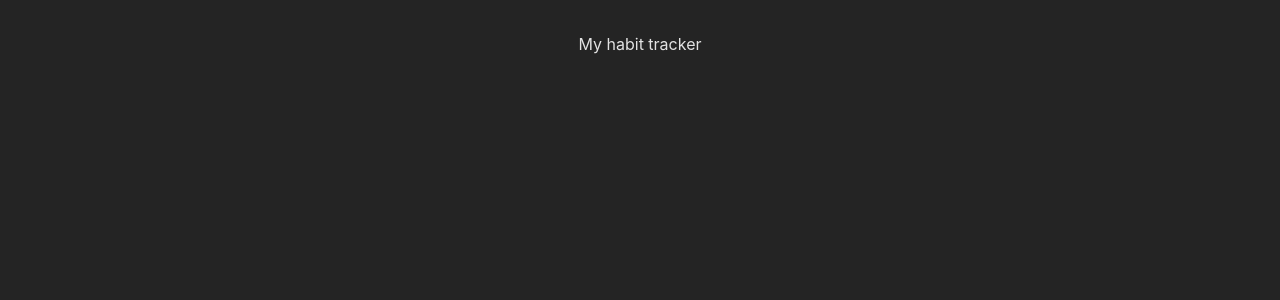
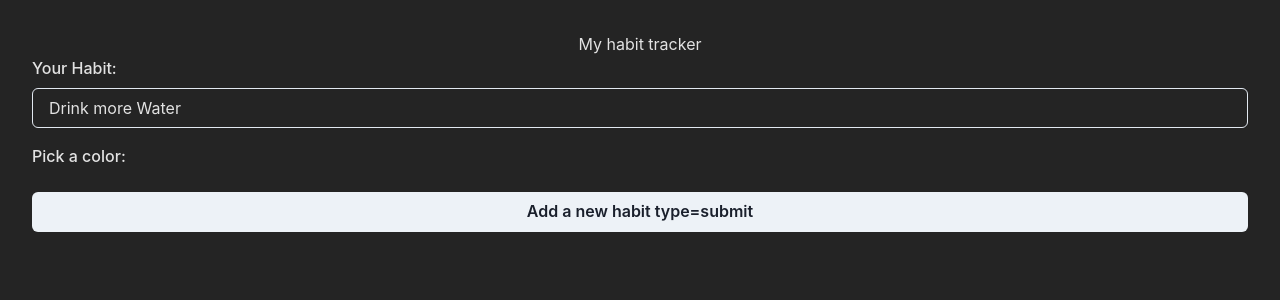
Before and after one commit to Mitronios/digital-academy-habit-tracker, a React (Vite) app: page / in a window 1280 px wide. Shown: the top 300 px of the page. Built offline with nearby package versions, Linux system fonts and the light colour scheme.

Commit message:
wip: add AppForm component.

```diff
--- a/src/App.tsx
+++ b/src/App.tsx
@@ -1,4 +1,5 @@
 import './App.css'
+import AppForm from './components/AppForm'
 
 function App() {
 
@@ -10,7 +11,12 @@ function App() {
   //   "#900C3F",
   //   "#581845",
   // ]
-  return <h1>My habit tracker</h1>
+  return(
+    <main>
+     <h1>My habit tracker</h1>
+     <AppForm/>
+    </main>
+  )
 }
 
 export default App
--- /dev/null
+++ b/src/components/AppForm.tsx
@@ -0,0 +1,44 @@
+import { FormControl, FormLabel, VStack } from "@chakra-ui/react"
+import AppInput from "./AppInput"
+import ColorPicker from "./ColorPicker"
+import AppButton from "./AppButton"
+
+const AppForm = () => {
+  return (
+    <section>
+      <form>
+        <VStack spacing={4}
+        align="stretch"
+        >
+          <FormControl id="habit-name">
+            <FormLabel>Your Habit:</FormLabel>
+            <AppInput
+              placeholder="e.g. Drink more water"
+              value="Drink more Water"
+              type="text"
+              onChange={() =>{}}
+              id="habit-name"
+            />
+          </FormControl>
+          <FormControl id="habit-color">
+            <FormLabel>Pick a color:</FormLabel>
+            <ColorPicker
+              colors={[]}
+              selectedColor=""
+              onColorSelect={() => {}}
+            />
+          </FormControl>
+
+          <AppButton
+            type="submit"
+            onClick={() => {}}
+          >
+            Add a new habit
+          </AppButton>
+        </VStack>
+      </form>
+    </section>
+  )
+}
+
+export default AppForm
```
